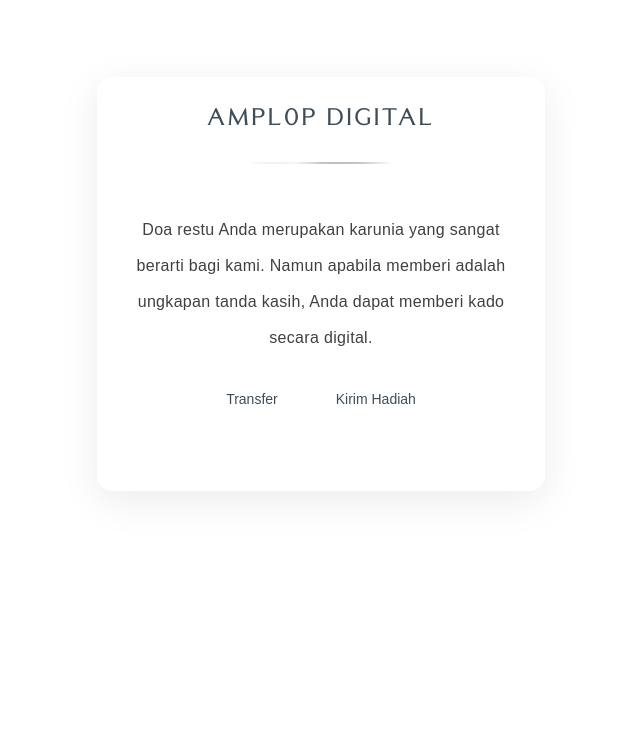
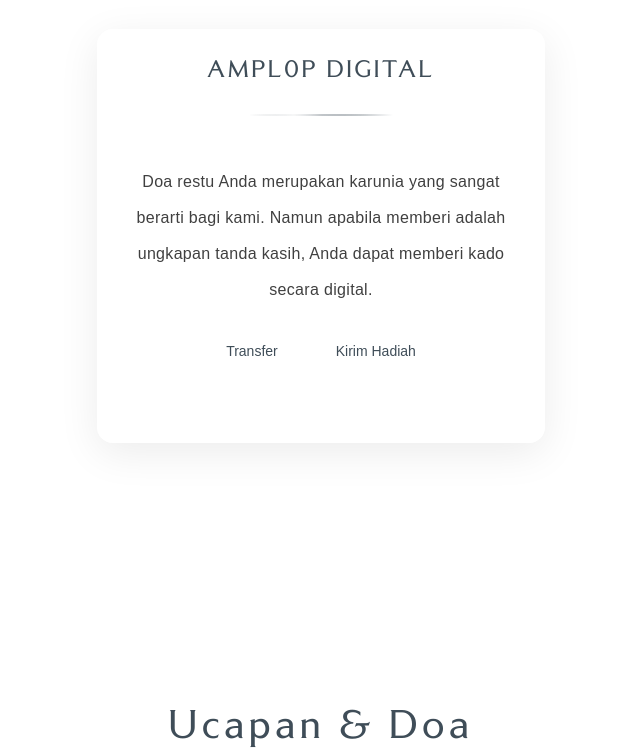
Before and after one commit to swakastudio/duajemari, a Next.js app: page /firoh-arofi/invitation in a window 1280 px wide. Shown: the part 4892-5647 px from the top of the page, without its empty margins (319-959 px from the left). Built offline with nearby package versions, Linux system fonts and the light colour scheme.

Commit message:
Update WeddingEnvelope.tsx

```diff
--- a/app/(wedding)/firoh-arofi/components/WeddingEnvelope.tsx
+++ b/app/(wedding)/firoh-arofi/components/WeddingEnvelope.tsx
@@ -115,7 +115,7 @@ height:12cm;
 
 border:2px solid #333;
 
-padding:20px;
+padding:10px;
 
 box-sizing:border-box;
 
@@ -262,7 +262,7 @@ win.document.close()
 
 return(
 
-<section className="fade-up relative px-6 py-24">
+<section className="fade-up relative pt-12 pb-24">
 
 <div className="mx-auto max-w-4xl text-center">
 
```
